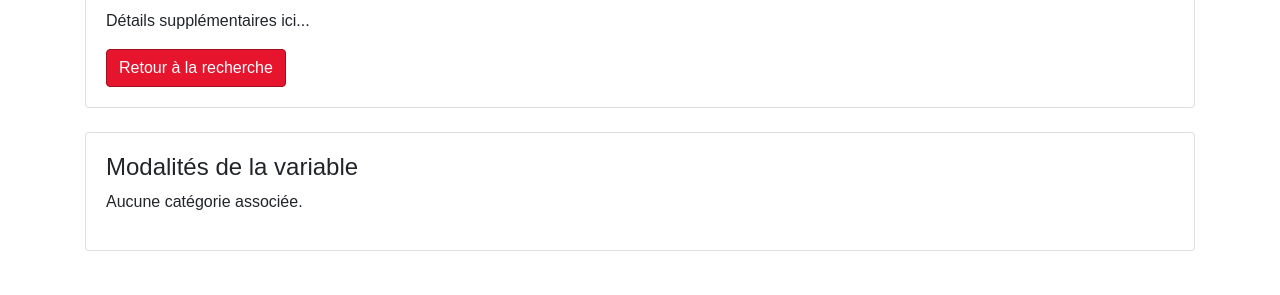
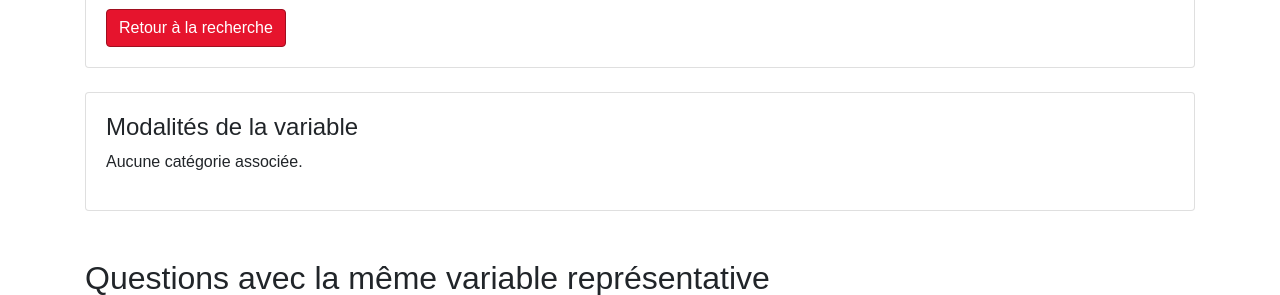
Before and after one commit to CDSP-SCPO/request-ddi, a Django app: template app/templates/question_detail.html in a window 1280 px wide. Shown: the part 338-633 px from the top of the page. Run offline with Django 5.2, Linux system fonts and the light colour scheme; the template is opened without the code that fills it, so the values that code supplies are empty; some libraries are stand-ins or nearby versions.

Commit message:
Remove unused text

```diff
--- a/app/templates/question_detail.html
+++ b/app/templates/question_detail.html
@@ -12,7 +12,6 @@
             <h6 class="card-subtitle mb-2 text-muted">Type des modalités: {{ question_represented_var.type_categories }}</h6>
             <h6 class="card-subtitle mb-2 text-muted">Internal Label: {{ question_represented_var.internal_label }}</h6>
             <!-- <h6 class="card-subtitle mb-2 text-muted">Type des catégories: {{ question.variable_name }}</h6> -->
-            <p class="card-text">Détails supplémentaires ici...</p>
             <a href="javascript:history.back()" class="btn btn-primary">Retour à la recherche</a>
         </div>
     </div>
```
